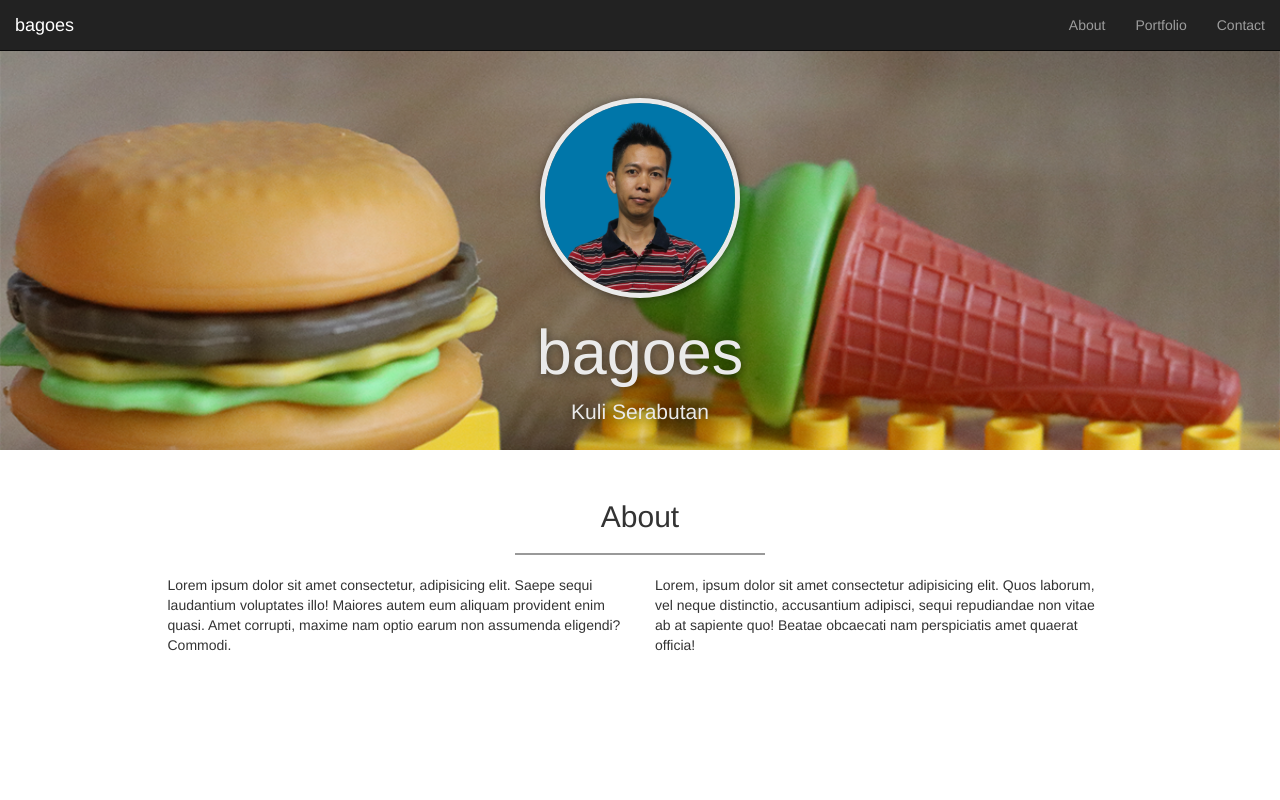
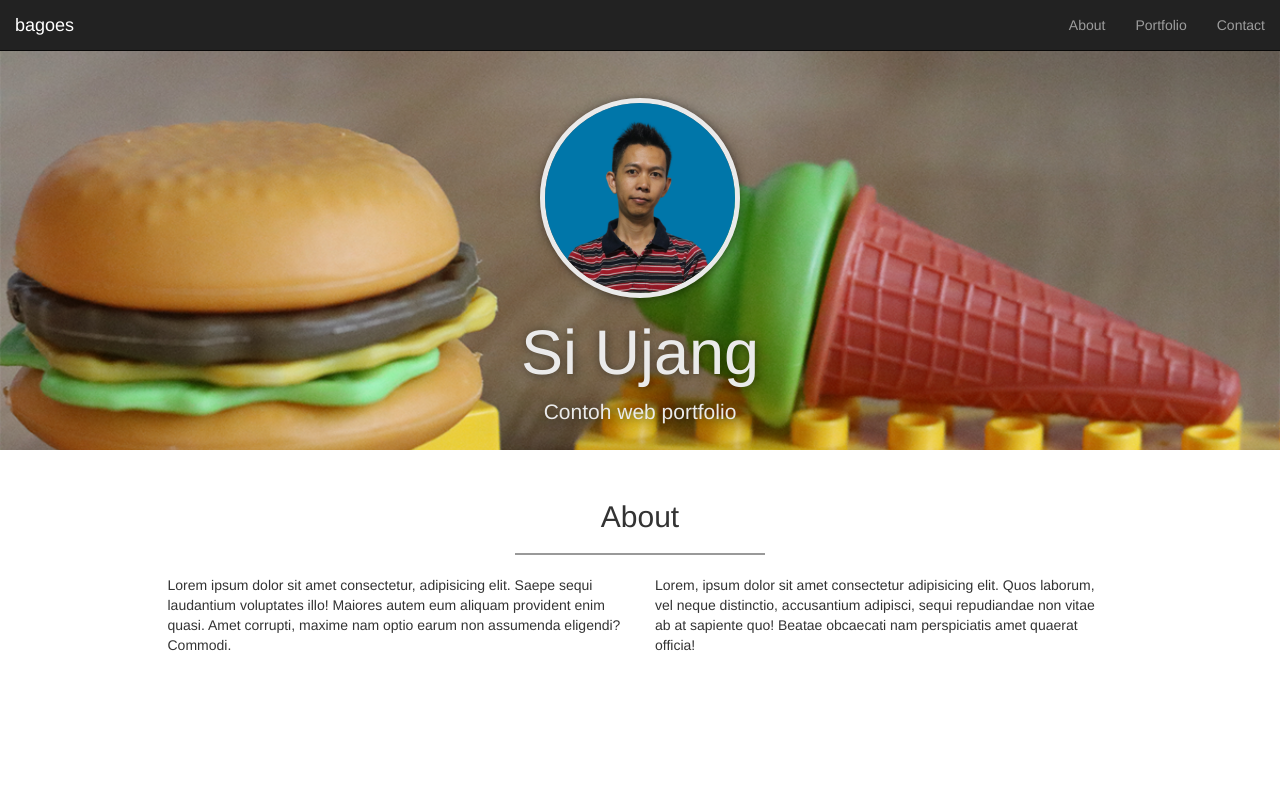
Before and after one commit to bagoes/portfolio-1, a plain HTML site: page index.html in a window 1280 px wide. Shown: the top 800 px of the page. Drawn offline with Linux system fonts and the light colour scheme.

Commit message:
edit jumbotron description

```diff
--- a/index.html
+++ b/index.html
@@ -49,8 +49,8 @@
     <!-- jumbotron -->
     <div class="jumbotron text-center">
         <img src="img/profile-3.png" class="img-circle">
-        <h1>bagoes</h1>
-        <p>Kuli Serabutan</p>
+        <h1>Si Ujang</h1>
+        <p>Contoh web portfolio</p>
     </div>
     <!-- akhir jumbotron -->
 
```
